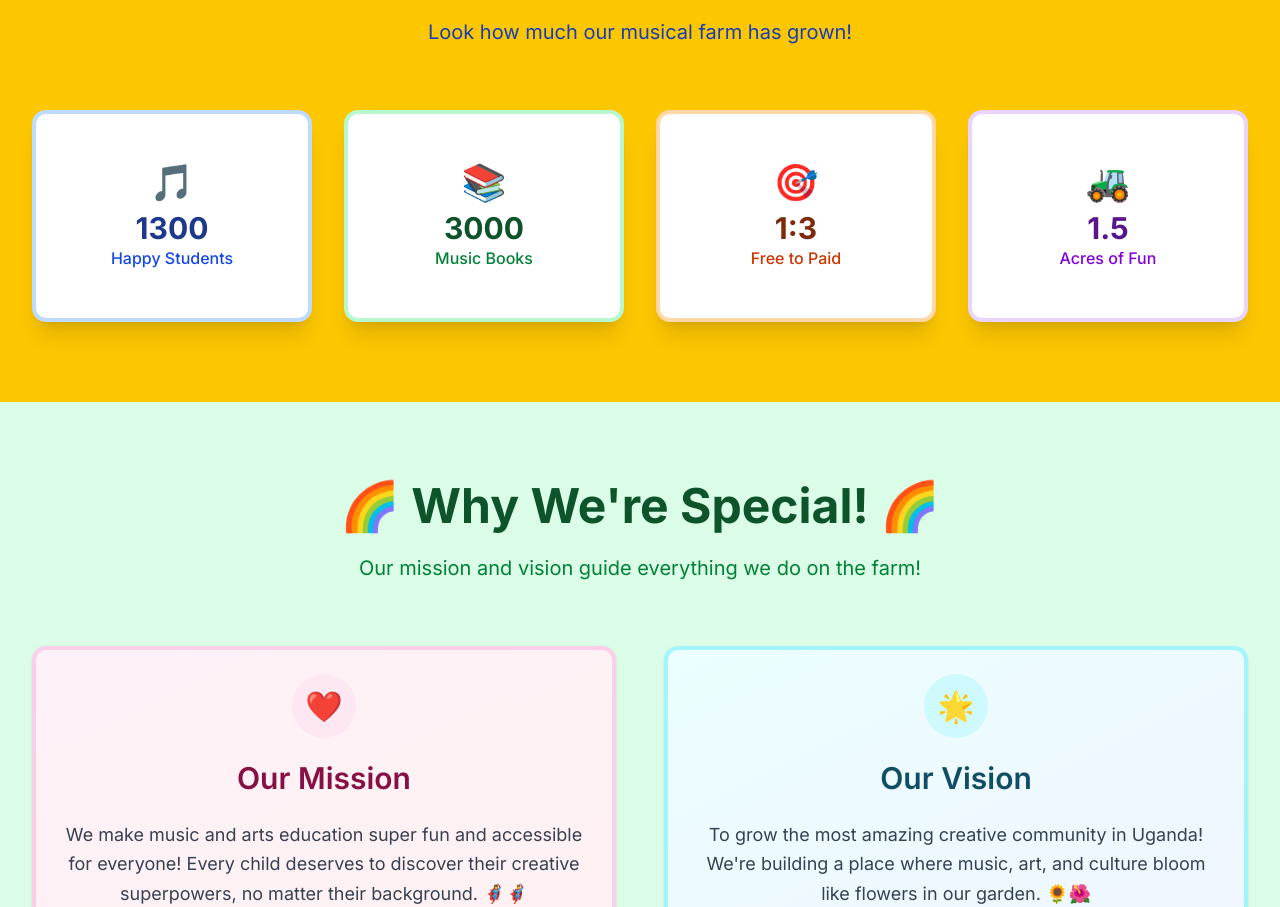
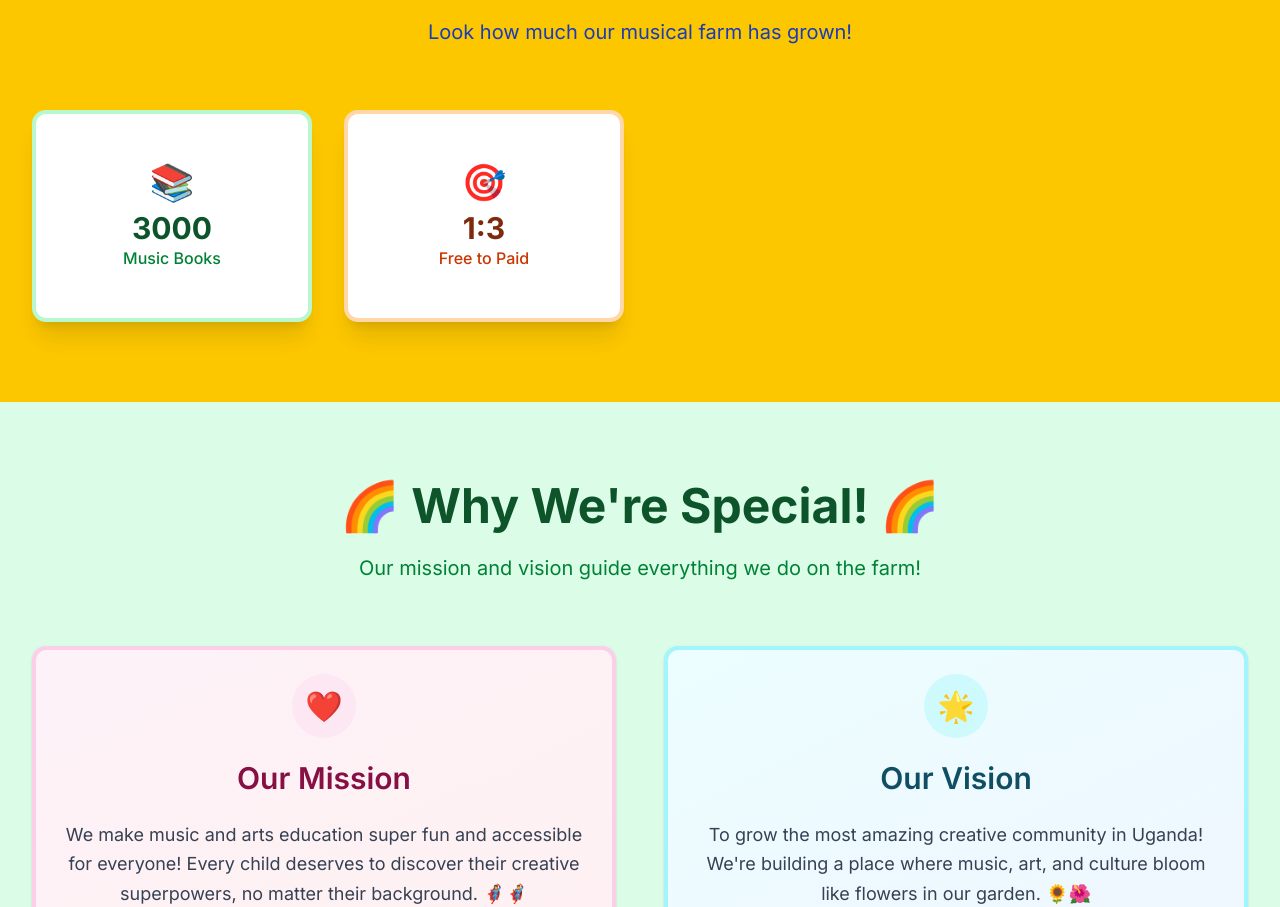
Before and after one commit to Mozart299/musiconthefarm, a Next.js app: page / in a window 1280 px wide. Shown: the part 998-1905 px from the top of the page. Built offline with nearby package versions, Linux system fonts and the light colour scheme.

Commit message:
remove some stats

```diff
--- a/src/app/page.tsx
+++ b/src/app/page.tsx
@@ -157,17 +157,6 @@ const HomePage = () => {
             viewport={{ once: true }}
             className="grid grid-cols-2 md:grid-cols-4 gap-8 text-center"
           >
-            <motion.div variants={fadeInUp}>
-              <Card className="bg-white border-4 border-blue-200 shadow-xl hover:shadow-2xl transition-all transform hover:scale-105">
-                <CardContent className="p-6">
-                  <div className="text-4xl mb-2">🎵</div>
-                  <div className="text-3xl font-bold text-blue-900">1300</div>
-                  <div className="text-blue-700 font-medium">
-                    Happy Students
-                  </div>
-                </CardContent>
-              </Card>
-            </motion.div>
 
             <motion.div variants={fadeInUp}>
               <Card className="bg-white border-4 border-green-200 shadow-xl hover:shadow-2xl transition-all transform hover:scale-105">
@@ -186,18 +175,6 @@ const HomePage = () => {
                   <div className="text-3xl font-bold text-orange-900">1:3</div>
                   <div className="text-orange-700 font-medium">
                     Free to Paid
-                  </div>
-                </CardContent>
-              </Card>
-            </motion.div>
-
-            <motion.div variants={fadeInUp}>
-              <Card className="bg-white border-4 border-purple-200 shadow-xl hover:shadow-2xl transition-all transform hover:scale-105">
-                <CardContent className="p-6">
-                  <div className="text-4xl mb-2">🚜</div>
-                  <div className="text-3xl font-bold text-purple-900">1.5</div>
-                  <div className="text-purple-700 font-medium">
-                    Acres of Fun
                   </div>
                 </CardContent>
               </Card>
```
